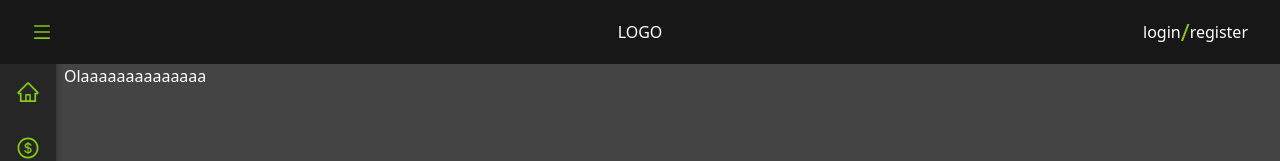
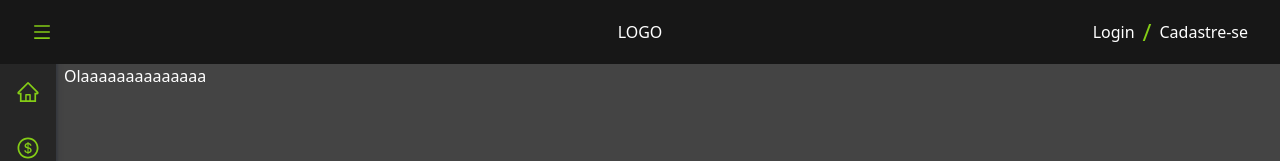
Before and after one commit to Joffre-Quintas/Projeto_Organiza, a Next.js app: page / in a window 1280 px wide. Shown: the top 161 px of the page. Built offline with nearby package versions, Linux system fonts and the light colour scheme.

Commit message:
Ajustes do userContext e sistema de login

```diff
--- a/src/components/layout/Header.tsx
+++ b/src/components/layout/Header.tsx
@@ -1,9 +1,15 @@
 import { MenuContext } from '@/context/MenuContext';
-import { useContext } from 'react';
-import {AiOutlineMenu} from 'react-icons/ai';
+import { UserContext } from '@/context/UserContext';
+import Link from 'next/link';
+import { useContext} from 'react';
+import { AiOutlineMenu } from 'react-icons/ai';
+import { FaRegCircleUser } from 'react-icons/fa6';
+
 
 export default function Header() {
     const { toggleState } = useContext(MenuContext)
+    const { user } = useContext(UserContext)
+
     return (
         <>
             <header className="fixed w-full h-16 top-0 left-0 grid grid-cols-3 px-8 py-4 bg-neutral-900 z-10 cursor-pointer">
@@ -11,9 +17,20 @@ export default function Header() {
                     <AiOutlineMenu onClick={toggleState}/>
                 </div>
                 <div className="flex justify-center items-center">LOGO</div>
-                <div className="flex justify-end items-center">
-                    login <span className="text-lime-500 text-2xl">/</span> register
-                </div>
+                {!user ?
+                    <div className="flex justify-end gap-2 items-center">
+                        <Link href='/login' className='transition hover:scale-110 hover:text-lime-500'>Login</Link>
+                        <span className="text-lime-500 text-2xl">/</span>
+                        <Link href='/cadastro' className='transition hover:scale-110 hover:text-lime-500'>Cadastre-se</Link>
+                    </div>
+                    :
+                    <div className="flex justify-end gap-2 items-center text-sm cursor-pointer">
+                        {<p>{user.nome_social}</p>}
+                        <div className='text-xl'>
+                            <FaRegCircleUser/>
+                        </div>
+                    </div>
+                }
             </header>
         </>
     )
--- a/src/components/layout/Navbar.tsx
+++ b/src/components/layout/Navbar.tsx
@@ -1,15 +1,22 @@
 import NavbarItem from "./NavbarItem";
 import menuItens from "@/data/navigation";
 import loginLogout from "@/data/loginLogout";
+import { useContext } from "react";
+import { UserContext } from "@/context/UserContext";
+
+
 
 export default function Navbar() {
+    const { handleLogin } = useContext(UserContext)
     return(
         <>
             <nav className="fixed w-fit h-full top-0 flex flex-col justify-between bg-neutral-800 shadow-md shadow-gray-800">
                 <ul className="flex flex-col mt-16">
                     {menuItens.map((item,index) => <NavbarItem key={index} item={item}/>)}
                 </ul>
-                <NavbarItem item={loginLogout[0]}/>
+                <div onClick={() => handleLogin('logout')}>
+                    <NavbarItem item={loginLogout[0]}/>
+                </div>
             </nav>
             <div className="w-16 h-full bg-red-600"></div>
         </>
--- /dev/null
+++ b/src/context/UserContext.tsx
@@ -0,0 +1,37 @@
+import { createContext, useEffect, useState } from "react";
+
+interface IUser {
+    id:number,
+    nome_complet: string,
+    nome_social: string,
+    email: string
+}
+interface IUserContext {
+    user?:IUser,
+    handleLogin?: (type: 'login' | 'logout', user: IUser) => void
+}
+export const UserContext = createContext<IUserContext>(null!)
+
+export default function UserProvider(props:any) {
+    const[user, setUser] = useState<IUser>(null!)
+
+    useEffect(() => {
+        const dataUser = localStorage.getItem('userOrganiza')
+        dataUser !== null && setUser(JSON.parse(dataUser))
+    },[])
+
+    function handleLogin(type: 'login' | 'logout', user:IUser) {
+        if(type === 'login' && user) {
+            setUser(user)
+            localStorage.setItem('userOrganiza', JSON.stringify(user))
+        } else {
+            setUser(null!)
+            localStorage.removeItem('userOrganiza')
+        }
+    }
+    return (
+        <UserContext.Provider value={{user, handleLogin}}>
+            {props.children}
+        </UserContext.Provider>
+    )
+}
--- a/src/pages/_app.tsx
+++ b/src/pages/_app.tsx
@@ -3,13 +3,16 @@ import 'tailwindcss/tailwind.css'
 import type { AppProps } from 'next/app'
 import MenuProvider from '@/context/MenuContext'
 import Layout from '@/components/layout'
+import UserProvider from '@/context/UserContext'
 
 export default function App({ Component, pageProps }: AppProps) {
   return(
-    <MenuProvider>
-      <Layout>
-        <Component {...pageProps} />
-      </Layout>
-    </MenuProvider>
+    <UserProvider>
+      <MenuProvider>
+        <Layout>
+          <Component {...pageProps} />
+        </Layout>
+      </MenuProvider>
+    </UserProvider>
   )
 }
```
